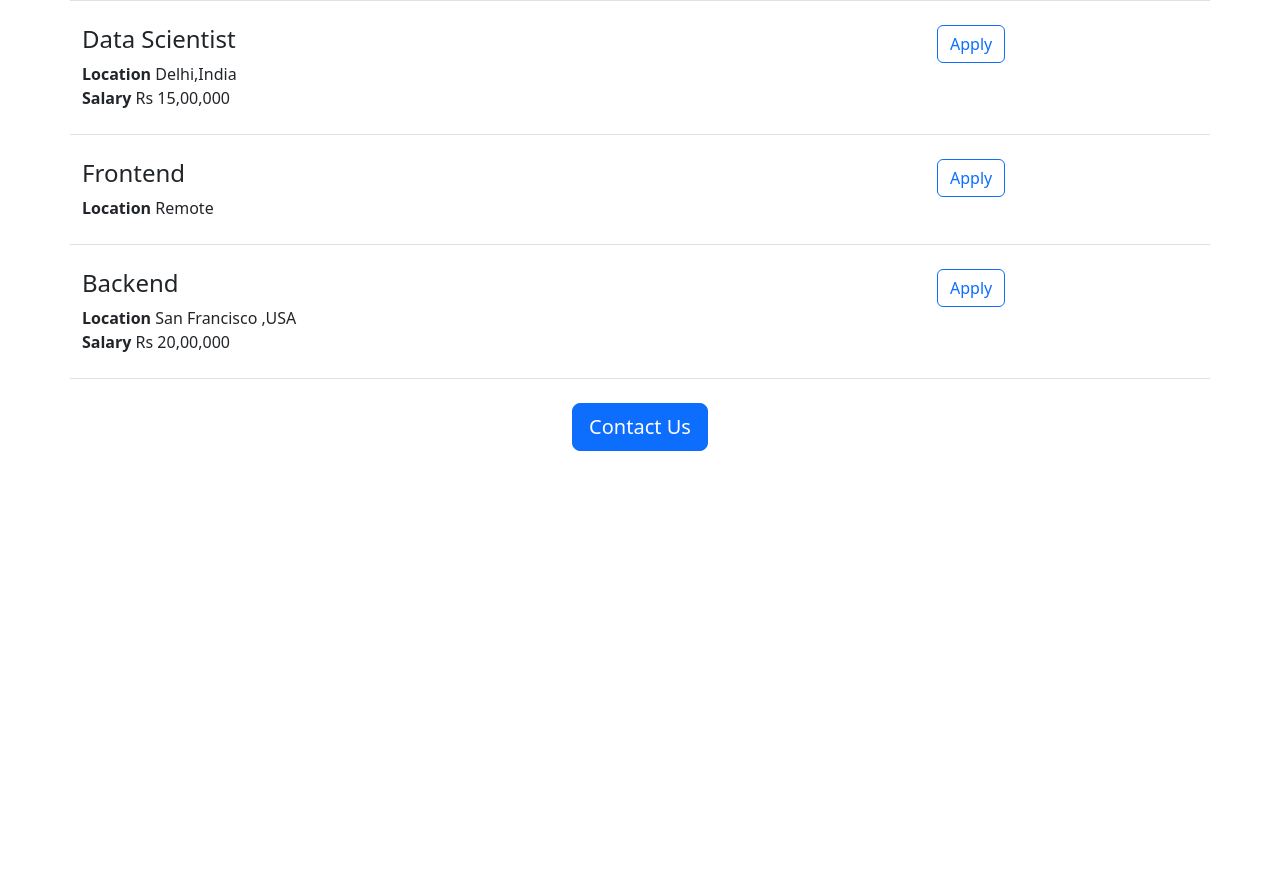
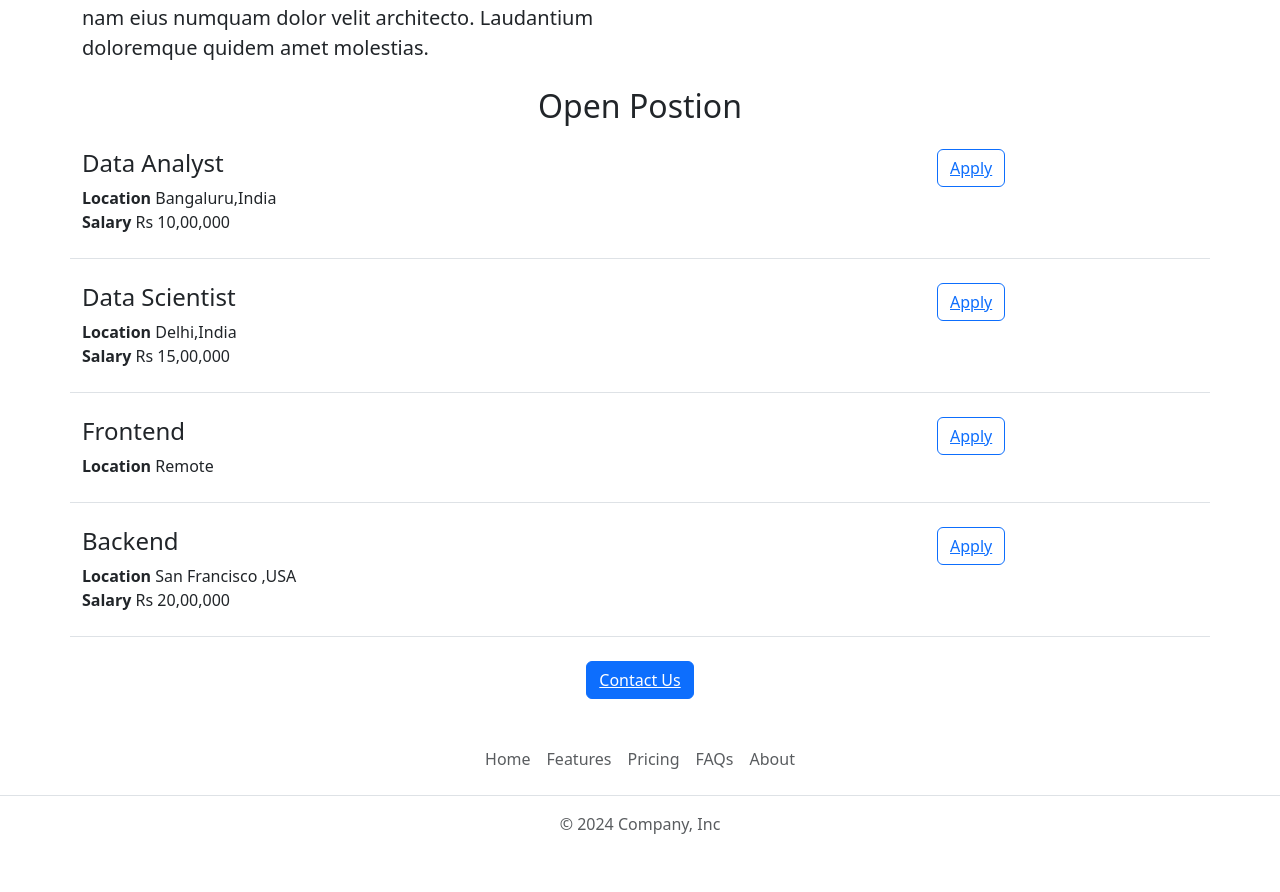
Before and after one commit to DhavalTank123/jovian-career-website, a Flask app: page / in a window 1280 px wide. Shown: the part 767-1659 px from the top of the page. Before the commit the page ends 1218 px from the top, so only its background shows below. Run offline with Flask 3, Linux system fonts and the light colour scheme.

Commit message:
improvements

```diff
--- a/app.py
+++ b/app.py
@@ -29,7 +29,7 @@ JOBS = [
 ]
 @app.route("/")
 def hello_world():
-    return render_template('home.html',jobs=JOBS,company_name="Javian")
+    return render_template('home.html',jobs=JOBS,company_name="Job")
 
 @app.route("/api/jobs")
 def job_list():
--- /dev/null
+++ b/templates/footer.html
@@ -0,0 +1,11 @@
+
+  <footer class="py-3 my-4">
+    <ul class="nav justify-content-center border-bottom pb-3 mb-3">
+      <li class="nav-item"><a href="#" class="nav-link px-2 text-body-secondary">Home</a></li>
+      <li class="nav-item"><a href="#" class="nav-link px-2 text-body-secondary">Features</a></li>
+      <li class="nav-item"><a href="#" class="nav-link px-2 text-body-secondary">Pricing</a></li>
+      <li class="nav-item"><a href="#" class="nav-link px-2 text-body-secondary">FAQs</a></li>
+      <li class="nav-item"><a href="#" class="nav-link px-2 text-body-secondary">About</a></li>
+    </ul>
+    <p class="text-center text-body-secondary">&copy; 2024 Company, Inc</p>
+  </footer>
--- a/templates/home.html
+++ b/templates/home.html
@@ -43,14 +43,28 @@
             height: 320px;
             object-fit: cover;
         }
+        .workers{
+            height: 320px;
+
+            border-radius: 4px;
+            margin-bottom: 40px;
+        }
     </style>
 </head>
 <body>
-    <div class="container">
+    {% include 'navbar.html'%}
+    <img class="banner img-fluid" src="static/banner.jpg" alt="">
+    <div class="container mt-5">
         <h1 class="text-center mt-2 mb-4">{{company_name}} Career</h1>
-        <img class="banner img-fluid" src="http://127.0.0.1:5000/static/banner.jpg" alt="">
+        <div class="row">
+            <div class="col-md-6">
         <p class="lead">Lorem ipsum dolor sit amet consectetur adipisicing elit. Culpa aliquam temporibus ea quae dicta, modi ratione voluptatibus vel! Ullam consectetur suscipit, nam quam sit explicabo aperiam odio ipsum reprehenderit praesentium. Lorem ipsum dolor sit amet consectetur adipisicing elit. Eum alias voluptas culpa? Deserunt cupiditate fugiat impedit unde eveniet. Non praesentium autem in voluptate sint, doloremque reprehenderit provident ab sit necessitatibus!
         Dolores error veritatis aspernatur qui soluta, illo libero necessitatibus, ullam sequi ad ipsa corporis tenetur, expedita a harum aperiam nam eius numquam dolor velit architecto. Laudantium doloremque quidem amet molestias.</p>
+        </div>
+        <div class="d-none d-md-block col-6">
+            <img class="workers" src="/static/workers.jpg" alt="">
+        </div>
+        </div>
         <h2 class="text-center mt-2 mb-4">Open Postion </h2>
         <p>
             {% for job in jobs %}
@@ -58,8 +72,12 @@
             {% endfor %}
         </p>
         <div class="text-center">
-        <button class="btn btn-primary btn-lg">Contact Us</button>
+            <button class="btn btn-primary">
+                <a class="text-white"href="mailto:tankdhaval049@gmail.com?subject=Inquiry%20Regarding%20[Your%20Subject]&body=Dear%20Dhaval,%0D%0A%0D%0A I would like to inquire about [Your Inquiry Topic].%0D%0A%0D%0A Please provide more details.%0D%0A%0D%0A Best Regards,%0D%0A [Your Name]%0D%0A [Your Contact Information]">Contact Us</a>
+              </button>
+
         </div>
     </div>
+    {% include 'footer.html' %}
     </body>
 </html>
--- a/templates/job-item.html
+++ b/templates/job-item.html
@@ -6,7 +6,10 @@
   <div><b>Salary</b> {{job['salary']}}</div>
   {% endif %}
 </div>
-<div class="col-3">
-  <button class="btn btn-outline-primary" > Apply</button>
+<div class="col-1">
+  <button class="btn btn-outline-primary">
+    <a href="mailto:tankdhaval049@gmail.com?cc=someoneelse@theirsite.com,another@thatsite.com,me@mysite.com&bcc=lastperson@theirsite.com&subject=Job%20Application&body=Dear%20Hiring%20Manager,%0D%0A%0D%0A I am interested in applying for the [Job Position] at [Company Name].%0D%0A%0D%0A Please find my resume and LinkedIn profile below:%0D%0A Resume: [Your Resume Link]%0D%0A LinkedIn: [Your LinkedIn Profile]%0D%0A%0D%0A Looking forward to your response.%0D%0A%0D%0A Best Regards,%0D%0A Dhaval">Apply</a>
+  </button>
+
 </div>
 </div>
--- /dev/null
+++ b/templates/navbar.html
@@ -0,0 +1,12 @@
+<nav class="navbar navbar-expand-lg bg-white shadow-sms fixed-top" aria-label="Fifth navbar example">
+    <div class="container-fluid">
+      <a class="navbar-brand" href="#">Job Career</a>
+      <button class="navbar-toggler" type="button" data-bs-toggle="collapse" data-bs-target="#navbarsExample05" aria-controls="navbarsExample05" aria-expanded="false" aria-label="Toggle navigation">
+        <span class="navbar-toggler-icon"></span>
+      </button>
+
+      <div class="collapse navbar-collapse" id="navbarsExample05">
+        <ul class="navbar-nav me-auto mb-2 mb-lg-0">
+        </ul>
+    </div>
+  </nav>
```
Also changed, not shown: 1 other file.
